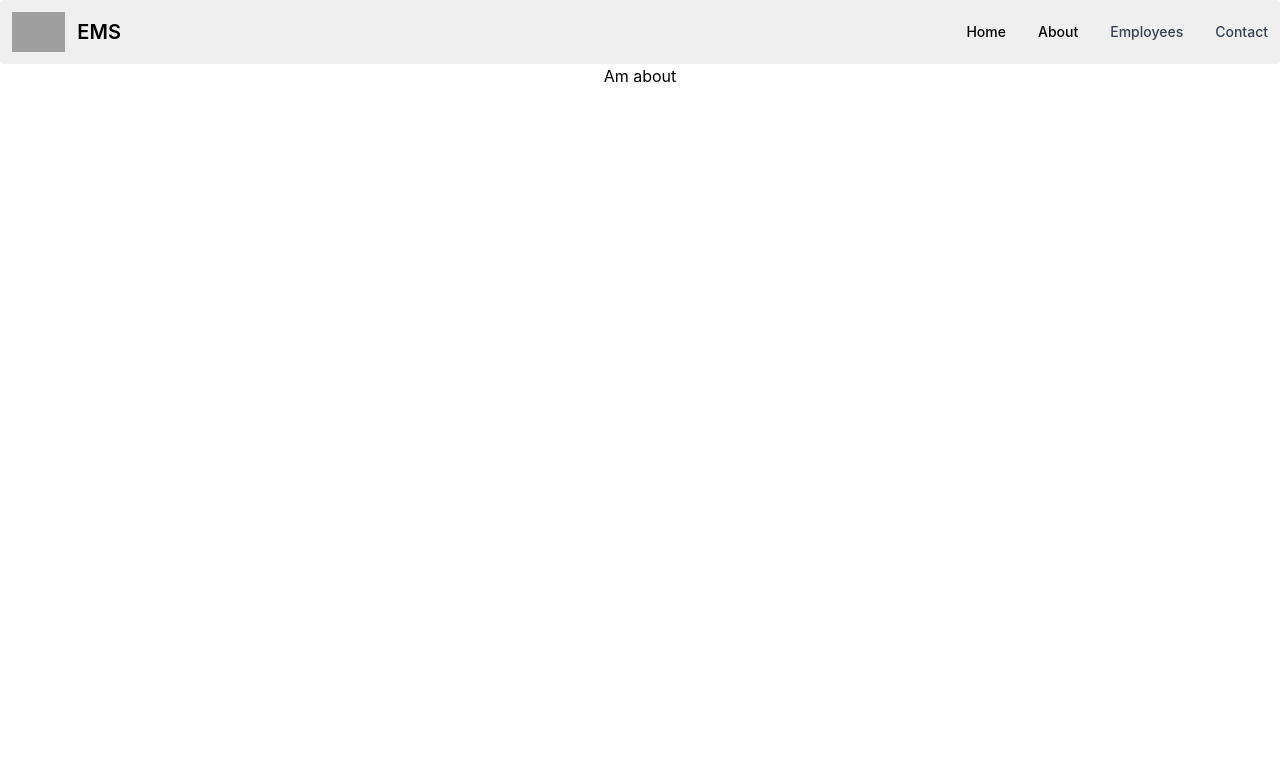
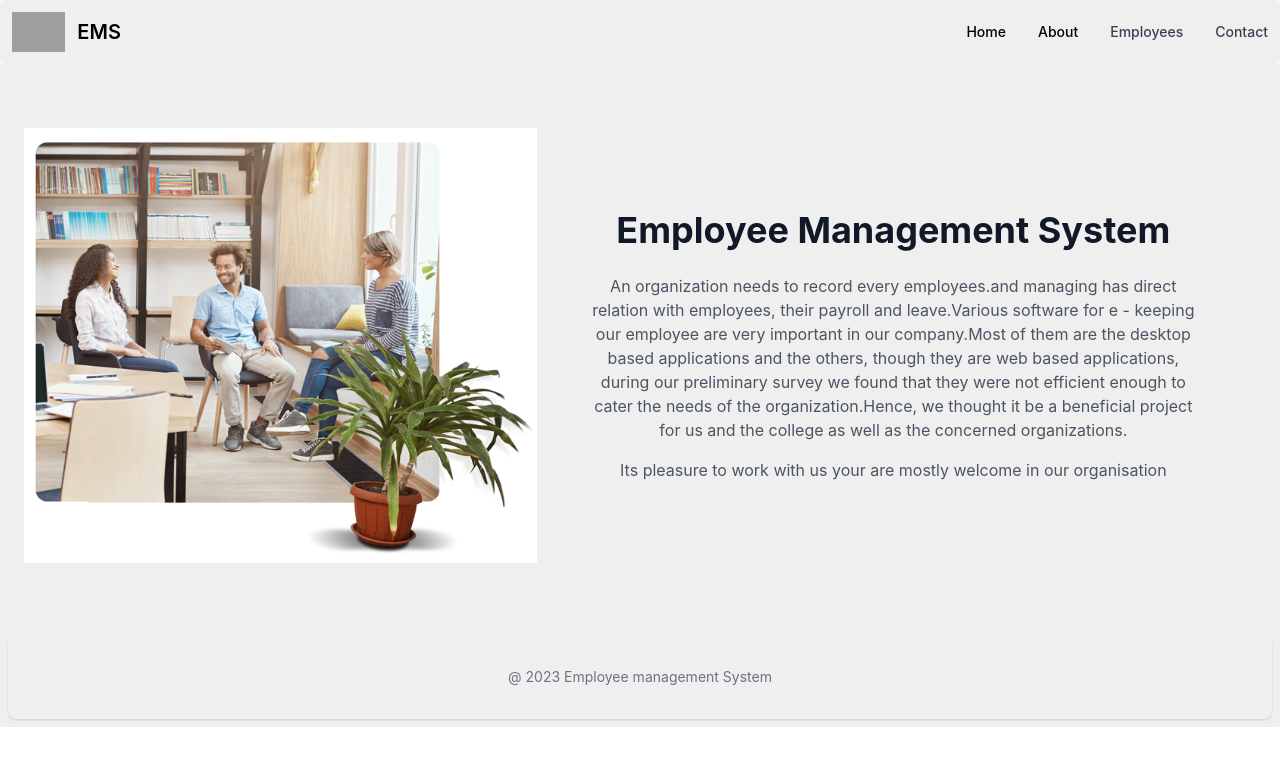
Before and after one commit to gasangw/employee-management-system, a React (Create React App) app: page /about in a window 1280 px wide. Shown: the top 766 px of the page. Built offline with nearby package versions, Linux system fonts and the light colour scheme; grey boxes are pictures that could not be loaded.

Commit message:
final version

```diff
--- a/src/App.js
+++ b/src/App.js
@@ -6,6 +6,7 @@ import About from './components/about/About';
 import Employee from './components/employee/Employee';
 import Contact from './components/contact/Contact';
 import OneEmployee from './components/employee/OneEmployee';
+import Footer from './components/footer/Footer';
 
 function App() {
   return (
@@ -18,7 +19,9 @@ function App() {
         <Route path='/employee/:id' element={<OneEmployee />} />
         <Route path='/contact' element={<Contact />} />
       </Routes>
+      <Footer/>
     </div>
+
   );
 }
 
--- a/src/components/about/About.jsx
+++ b/src/components/about/About.jsx
@@ -1,9 +1,40 @@
-import React from 'react'
+import React from 'react';
+import myimage from "../Images/bg.png"
+import './about.css'
+const About = () => {
+  return (
+    <div div className="im">
 
-export default function About() {
-  return (
-    <div>
-      <h1>Am about</h1>
+      <div div class = "py-16 im">
+        <div class="container m-auto px-6 text-gray-600 md:px-12 xl:px-6">
+          <div class="space-y-6 md:space-y-0 md:flex md:gap-6 lg:items-center lg:gap-12">
+            <div class="md:5/12 lg:w-5/12">
+              <img
+                src={myimage}
+                alt="bg"
+                loading="lazy"
+
+              />
+            </div>
+            <div  class="md:7/12 lg:w-6/12">
+              <h2 class="text-2xl text-gray-900 font-bold md:text-4xl">
+                Employee Management System
+              </h2>
+              <p class="mt-6 text-gray-600">
+                An organization needs to record every  employees.and managing  has direct relation with employees, their payroll and leave.Various software
+                for e - keeping our employee are very important in our company.Most of them are the desktop based applications and the others, though they are web based applications, during our preliminary survey we found that they were not efficient enough to cater the needs of the organization.Hence, we thought it be a beneficial project
+                for us and the college as well as the concerned organizations.
+              </p>
+              <p class="mt-4 text-gray-600">
+                {' '}
+                Its pleasure to work with us your are mostly welcome in our organisation
+              </p>
+            </div>
+          </div>
+        </div>
+      </div>
+
     </div>
-  )
-}
+  );
+};
+export default About;
--- a/src/components/about/about.css
+++ b/src/components/about/about.css
@@ -0,0 +1,3 @@
+.im{
+   background-color: #efefef;
+}
--- a/src/components/footer/Footer.jsx
+++ b/src/components/footer/Footer.jsx
@@ -0,0 +1,21 @@
+import React from "react";
+import './footer.css'
+
+const Footer = () => {
+  return (
+    <div className="im">
+      <div class="p-2 im">
+        <footer class="p-2 rounded-lg shadow md:px-2 md:py-8 dark:bg-gray-200">
+
+
+          <span class="block text-sm text-gray-500 sm:text-center dark:text-gray-400">
+            {" "}
+            <p> @ 2023 Employee  management System</p>
+
+          </span>
+        </footer>
+      </div>
+    </div>
+  );
+};
+export default Footer;
--- a/src/components/footer/footer.css
+++ b/src/components/footer/footer.css
@@ -0,0 +1,3 @@
+.im{
+   background-color: #efefef;
+}
```
Also changed, not shown: src/components/Images/bg.png (added).
